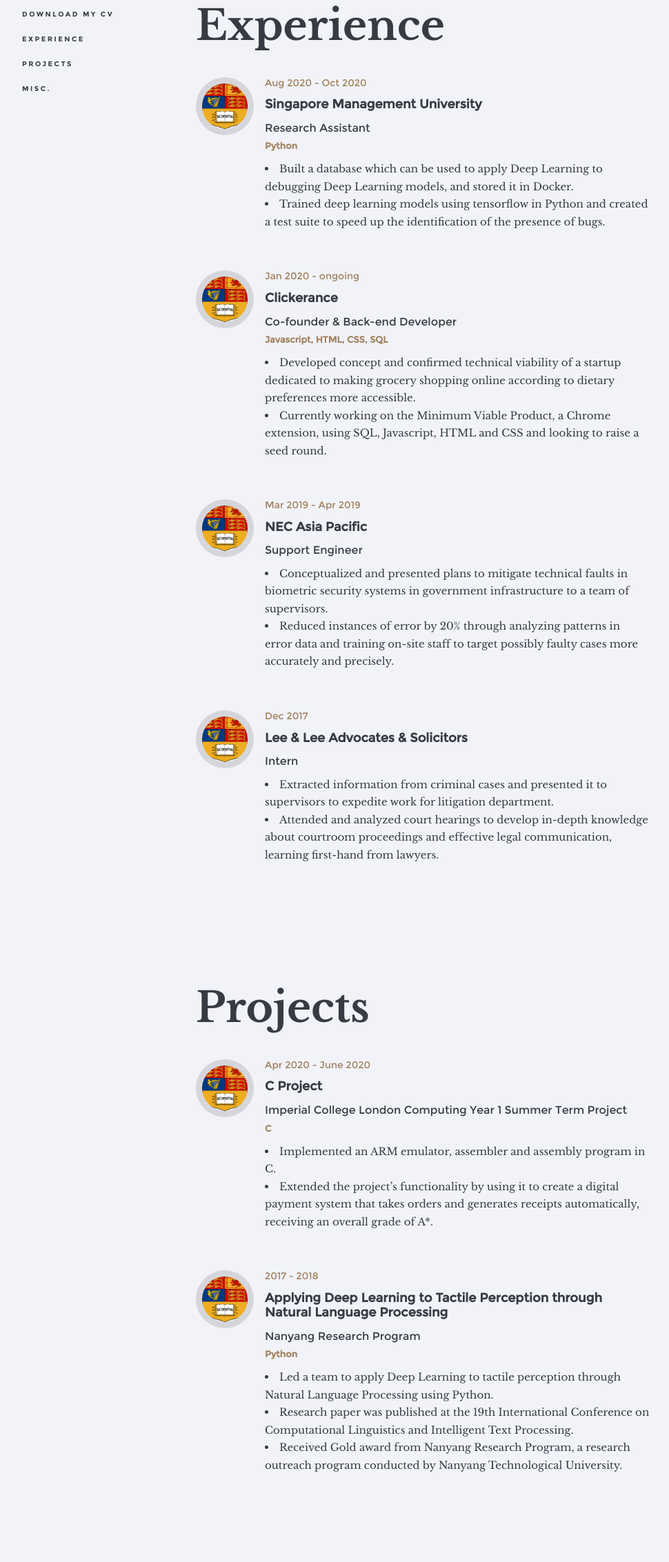
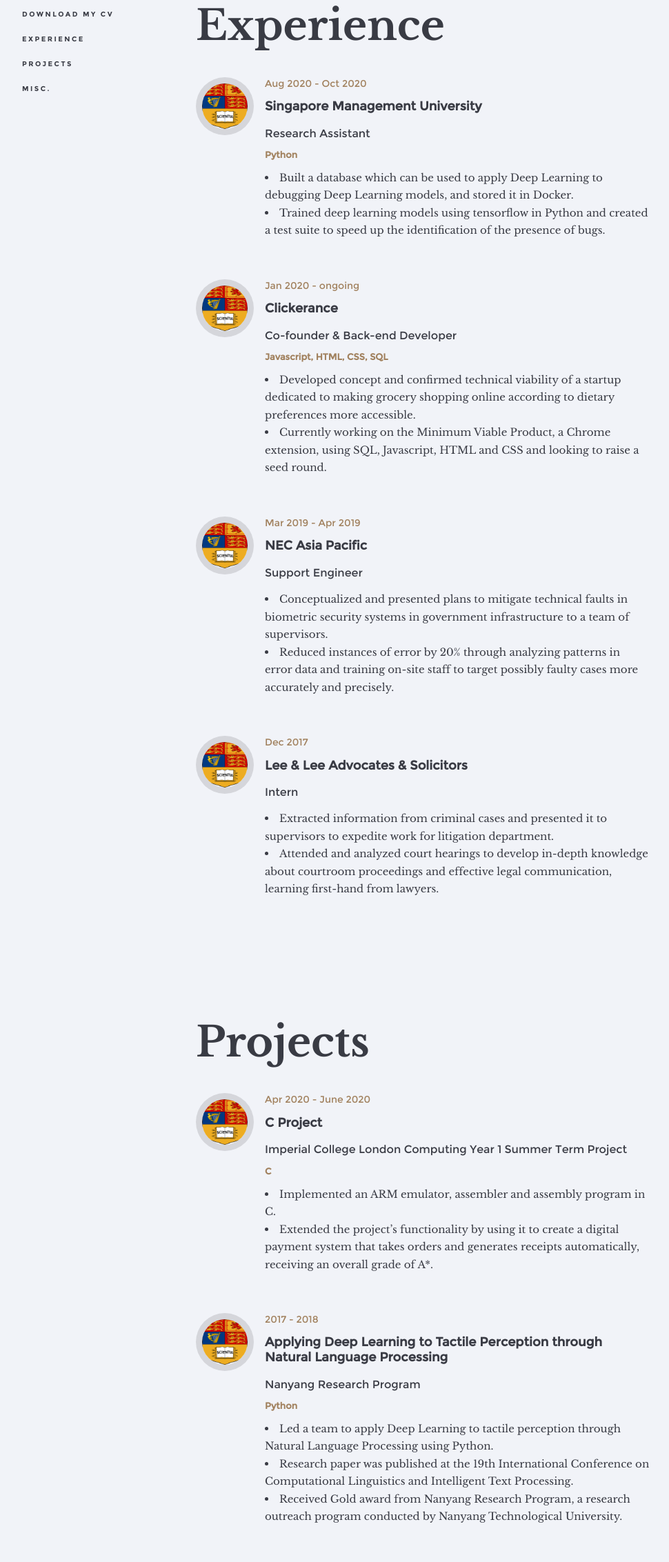
Before and after one commit to zzirun/zzirun.github.io, a plain HTML site: page cv.html in a window 1280 px wide. Shown: the part 130-2395 px from the top of the page at 69% size, without its empty margins (40-1010 px from the left). Drawn offline with Linux system fonts and the light colour scheme.

Commit message:
fixed line weights and colours

```diff
--- a/cv.html
+++ b/cv.html
@@ -47,7 +47,7 @@
                         <p class = "time">Aug 2020 - Oct 2020</p>
                         <p class = "text-alt-l"><b>Singapore Management University</b></p>
                         <p class = "role">Research Assistant</p>
-                        <p class = "small-text"><b>Python</b></p>
+                        <p class = "lang"><b>Python</b></p>
                         <li class = "t">Built a database which can be used to apply Deep Learning to debugging Deep Learning models, and stored it in Docker.</li>
                         <li class = "t">Trained deep learning models using tensorflow in Python and created a test suite to speed up the identification of the presence of bugs.</li>
                 </div>
@@ -56,7 +56,7 @@
                         <p class = "time">Jan 2020 - ongoing</p>
                         <p class = "text-alt-l"><b>Clickerance</b></p>
                         <p class = "role">Co-founder & Back-end Developer</p>
-                        <p class = "small-text"><b>Javascript, HTML, CSS, SQL</b></p>
+                        <p class = "lang"><b>Javascript, HTML, CSS, SQL</b></p>
                         <li class = "t">Developed concept and confirmed technical viability of a startup dedicated to making grocery shopping online according to dietary preferences more accessible.</li>
                         <li class = "t">Currently working on the Minimum Viable Product, a Chrome extension, using SQL, Javascript, HTML and CSS and looking to raise a seed round.</li>
                 </div>
@@ -91,7 +91,7 @@
                     <p class = "time">Apr 2020 - June 2020</p>
                     <p class = "text-alt-l"><b>C Project</b></p>
                     <p class = "role">Imperial College London Computing Year 1 Summer Term Project</p>
-                    <p class = "small-text"><b>C</b></p>
+                    <p class = "lang"><b>C</b></p>
                     <li class = "t">Implemented an ARM emulator, assembler and assembly program in C.</li>
                     <li class = "t">Extended the project’s functionality by using it to create a digital
                                 payment system that takes orders and generates receipts automatically, receiving an overall grade of A*.</li>
@@ -102,7 +102,7 @@
                     <p class = "time">2017 - 2018</p>
                     <p class = "text-alt-l"><b>Applying Deep Learning to Tactile Perception through Natural Language Processing</b></p>
                     <p class = "role">Nanyang Research Program</p>
-                    <p class = "small-text"><b>Python</b></p>
+                    <p class = "lang"><b>Python</b></p>
                     <li class = "t">Led a team to apply Deep Learning to tactile perception through Natural Language Processing using Python.</li>
                     <li class = "t">Research paper was published at the 19th International Conference on Computational Linguistics and Intelligent Text Processing.</li>
                     <li class = "t">Received Gold award from Nanyang Research Program, a research outreach program conducted by Nanyang Technological University.</li>
--- a/stylesheet.css
+++ b/stylesheet.css
@@ -247,6 +247,13 @@
 .small-text {
     font-family: "montserrat-regular", sans-serif;
     font-size: 1.3rem;
+    line-height: 1.4;
+    color: #393b44;
+}
+
+.lang {
+    font-family: "montserrat-regular", sans-serif;
+    font-size: 1.3rem;
     line-height: 1;
     color: #a1815e;
 }
@@ -307,7 +314,7 @@
 .time {
     font-family: "montserrat-regular", sans-serif;
     font-size: 1.4rem;
-    line-height: 0.4;
+    line-height: 0.6;
     color: #a1815e;
 }
 
@@ -321,6 +328,6 @@
 .role {
     font-family: "montserrat-regular", sans-serif;
     font-size: 1.6rem;
-    line-height: 0.6;
+    line-height: 1.2;
     color: #393b44;
 }
```
